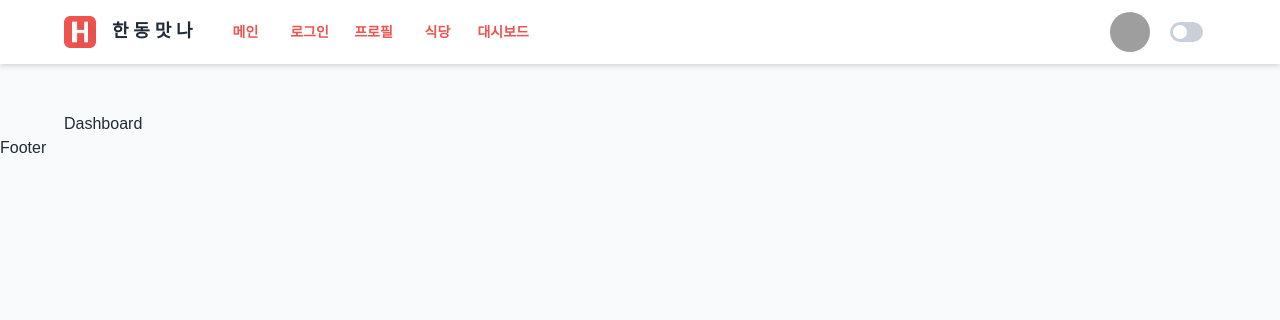
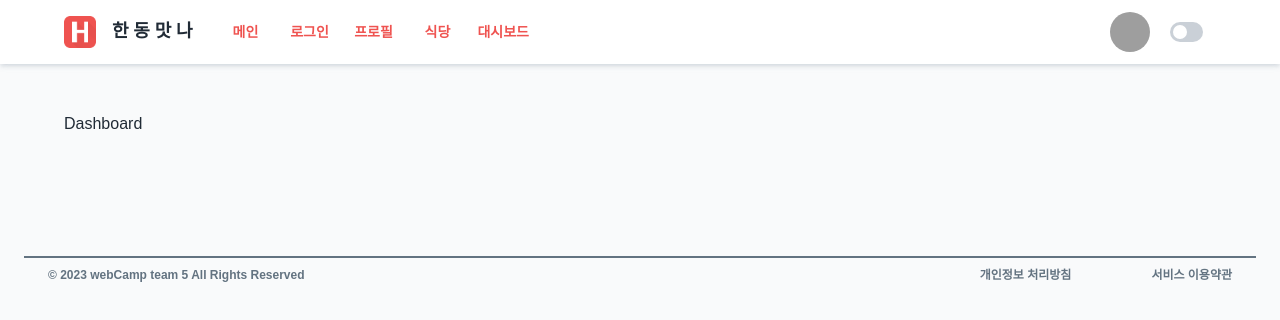
Before and after one commit to hgu-webcamp5/food-handong-front, a React (Create React App) app: page /dashboard in a window 1280 px wide. Shown: the top 320 px of the page. Built offline with nearby package versions, Linux system fonts and the light colour scheme; grey boxes are pictures that could not be loaded.

Commit message:
Footer creation
Footer implementation + design completion

```diff
--- a/package.json
+++ b/package.json
@@ -20,6 +20,7 @@
     "react-router-dom": "^6.6.1",
     "react-scripts": "5.0.1",
     "recoil": "^0.7.6",
+    "styled-components": "^5.3.6",
     "web-vitals": "^2.1.4"
   },
   "scripts": {
--- a/src/components/Footer/index.js
+++ b/src/components/Footer/index.js
@@ -1,5 +1,32 @@
+import {Box, Paper, styled, Typography} from "@mui/material";
+
+const StyledFooterTypo = styled(Typography)({
+  fontWeight :"bold",
+  color :"text.primary",
+
+
+    }
+);
 function Footer() {
-  return <>Footer</>;
+  return <>
+
+      <Box sx={{
+        px : 3, py : 1, mx : 3, mt: 15, color: "text.secondary", borderTop: 2, borderColor: "text.secondary"
+        }}>
+
+        <StyledFooterTypo variant="caption" sx={{ display:"flex",
+            justifyContent:"center", float: { xs: "center", md : "left"}}}> © 2023 webCamp team 5 All Rights Reserved
+        </StyledFooterTypo>
+
+        <Box component="div" sx={{display: { xs: 'flex', md: 'none' }}}></Box>
+
+        <StyledFooterTypo variant="caption" sx={{float: { xs : "left" , md : "right"} }} >서비스 이용약관
+        </StyledFooterTypo>
+
+        <StyledFooterTypo variant="caption" sx={{float: { xs : "right" , md : "right"}, mr : {xs : 0 , md:10} }}>개인정보 처리방침
+        </StyledFooterTypo>
+      </Box>
+  </>;
 }
 
 export default Footer;
--- a/src/pages/Main/index.js
+++ b/src/pages/Main/index.js
@@ -196,7 +196,7 @@ function Main() {
           {/*Side bar*/}
 
           <Grid item xs={3} sm={2} md={2} >
-              <SideBar elevation={5} sx={{
+              <SideBar elevation={10} sx={{
                   '&:hover': {
                       opacity: [0.8, 0.8, 0.8],
                       border:1,
```
Also changed, not shown: 1 other file (tests, documents, lock files or other folders).
